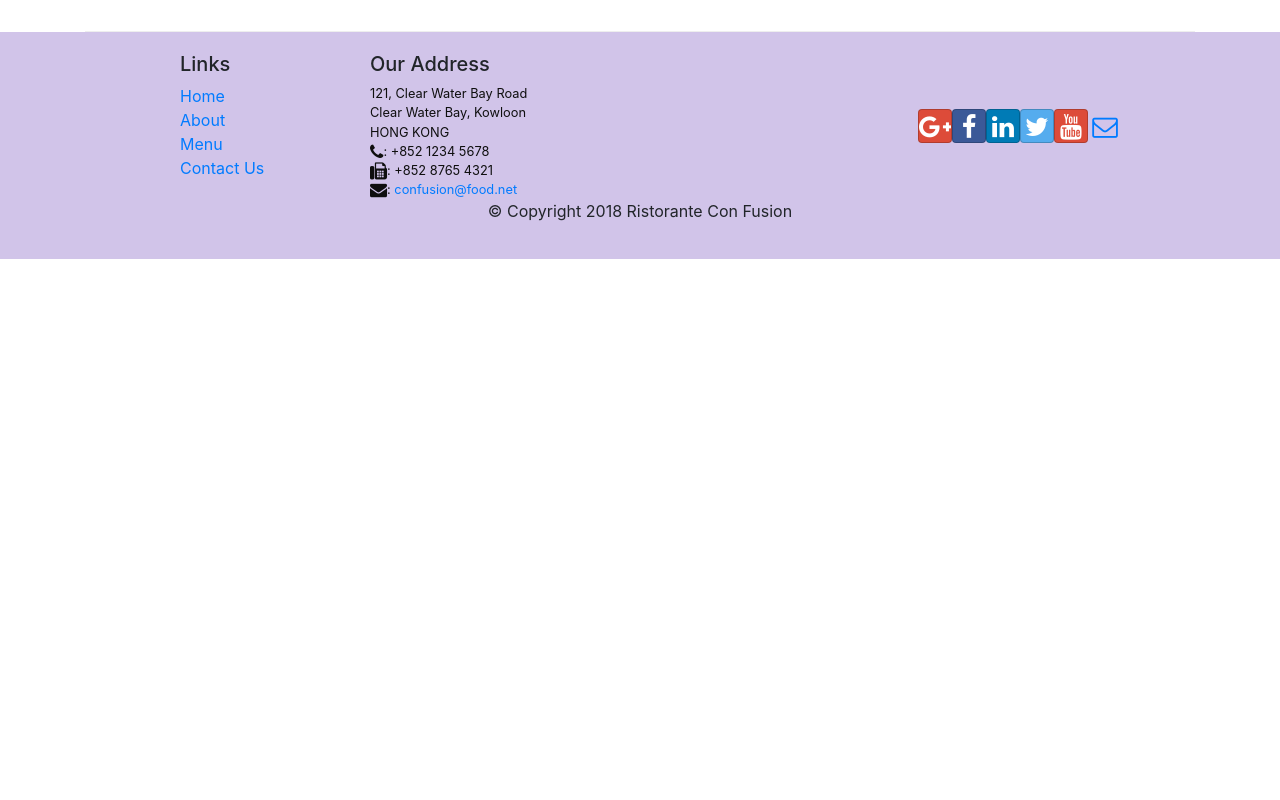
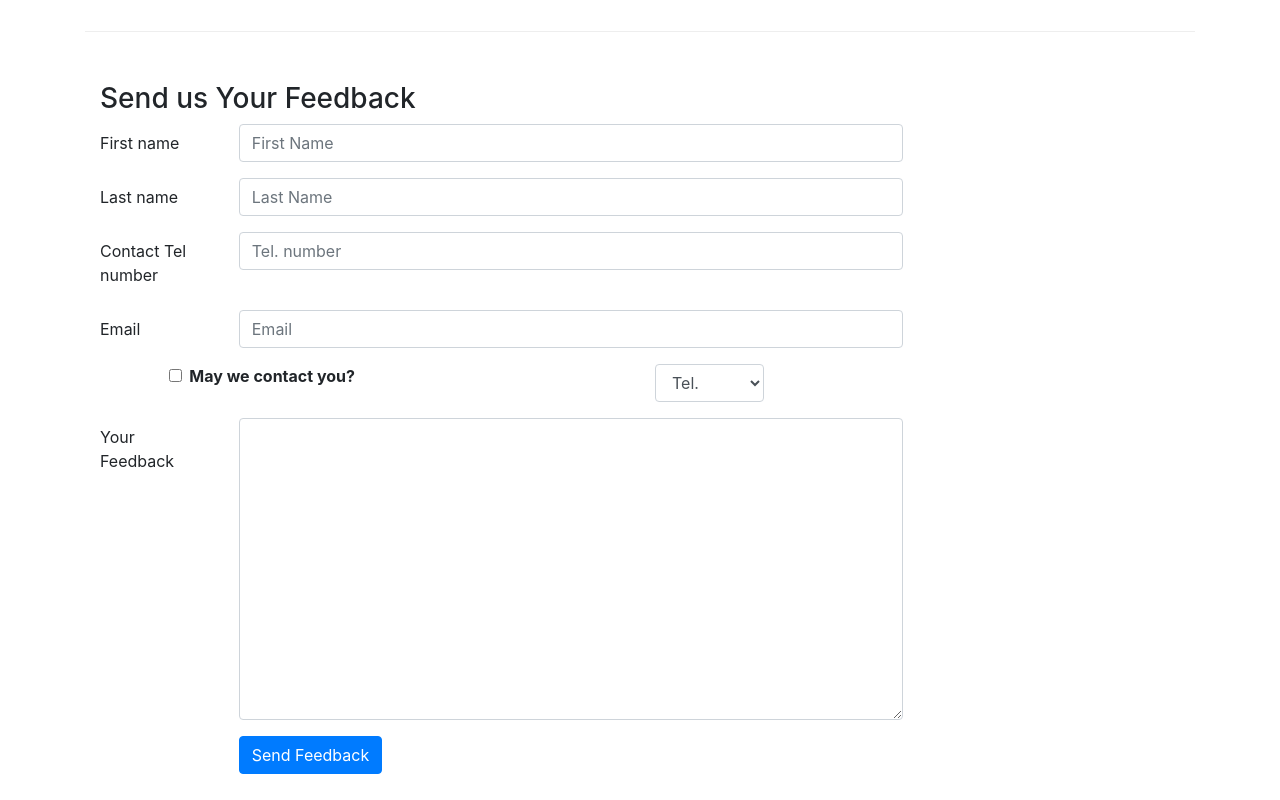
Before and after one commit to bhargavi092/Veggies, a React (Create React App) app: page /contactus in a window 1280 px wide. Shown: the part 840-1640 px from the top of the page. Before the commit the page ends 1099 px from the top, so only its background shows below. Built offline with nearby package versions, Linux system fonts and the light colour scheme.

Commit message:
Controlled Forms

```diff
--- a/src/components/ContactComponent.js
+++ b/src/components/ContactComponent.js
@@ -1,8 +1,37 @@
-import React from 'react';
-import { Breadcrumb,BreadcrumbItem } from 'reactstrap';
+import React ,{Component} from 'react';
+import { Breadcrumb,BreadcrumbItem,Form,FormGroup,Label,Input,Col ,Button,strong} from 'reactstrap';
 import { Link } from 'react-router-dom';
 
-function Contact(props) {
+class Contact extends Component {
+    constructor(props) {
+      super(props)
+
+      this.state = {
+         firstname:'',
+         lastname:'',
+         telnum:'',
+         email:'',
+         agree:false,
+         contactType: 'Tel.',
+         message:''
+      };
+    }
+
+    handleInputChange = (event)=>{
+        const value=event.target.type ==='checkbox'? event.target.checked : event.target.value;
+        const name = event.target.name;
+
+        this.setState({
+            [name]:value
+        })
+    }
+
+    handleSubmit= (event)=>{
+        console.log('Current State is:'+ JSON.stringify(this.state));
+        alert('Current State is:' + JSON.stringify(this.state));
+        event.preventDefault();
+    }
+    render(){
         return(
             <div className="container">
 
@@ -43,8 +72,87 @@ function Contact(props) {
                         </div>
                     </div>
                 </div>
+                <div className='row row-content'>
+                    <div className='col-12'>
+                        <h3>Send us Your Feedback</h3>
+                    </div>
+                    <div className='col-12 col-md-9'>
+                        <Form onSubmit={this.handleSubmit}>
+                            <FormGroup row>
+                                <Label htmlFor='firstname' md={2}>First name</Label>
+                                <Col md={10}>
+                                    <Input type='text' id='firstname' name='firstname'
+                                    placeholder="First Name" value={this.state.firstname}
+                                    onChange={this.handleInputChange} />
+                                </Col>
+                            </FormGroup>
+                            <FormGroup row>
+                                <Label htmlFor='lastname' md={2}>Last name</Label>
+                                <Col md={10}>
+                                    <Input type='text' id='lastname' name='lastname'
+                                    placeholder="Last Name" value={this.state.lastname}
+                                    onChange={this.handleInputChange} />
+                                </Col>
+                            </FormGroup>
+                            <FormGroup row>
+                                <Label htmlFor='telnum' md={2}> Contact Tel number</Label>
+                                <Col md={10}>
+                                    <Input type='tel' id='telnum' name='telnum'
+                                    placeholder="Tel. number" value={this.state.telnum}
+                                    onChange={this.handleInputChange} />
+                                </Col>
+                            </FormGroup>
+                            <FormGroup row>
+                                <Label htmlFor='email' md={2}> Email</Label>
+                                <Col md={10}>
+                                    <Input type='email' id='email' name='email'
+                                    placeholder="Email" value={this.state.email}
+                                    onChange={this.handleInputChange}  />
+                                </Col>
+                            </FormGroup>
+                            <FormGroup row>
+                                <Col md={{size:6 , offset:1}}>
+                                    <FormGroup check>
+                                        <Label check>
+                                            <Input type="checkbox" name='agree'
+                                            checked={this.state.agree}
+                                            onChange={this.handleInputChange} />{ ''}
+                                            <strong>May we contact you?</strong>
+                                        </Label>
+                                    </FormGroup>
+                                </Col>
+                                <Col md={{size:2 , offset:1}}>
+                                    <Input type='select'  name='contactType'
+                                     value={this.state.email}
+                                     onChange={this.handleInputChange} >
+                                        <option>Tel.</option>
+                                        <option>Email</option>
+                                    </Input>
+                                </Col>
+                            </FormGroup>
+                            <FormGroup row>
+                                <Label htmlFor="message" md={2}>Your Feedback</Label>
+                                    <Col md={10}>
+                                        <Input type="textarea" id="message" name="message"
+                                            rows="12"
+                                            value={this.state.message}
+                                            onChange={this.handleInputChange} ></Input>
+                                    </Col>
+                            </FormGroup>
+                            <FormGroup row>
+                                <Col md={{size: 10, offset: 2}}>
+                                    <Button type="submit" color="primary">
+                                        Send Feedback
+                                    </Button>
+                                </Col>
+                            </FormGroup>
+                        </Form>
+                    </div>
+                </div>
             </div>
         );
     }
 
+}
+
 export default Contact;
```
Lines whose indentation alone changed are shown as unchanged.
